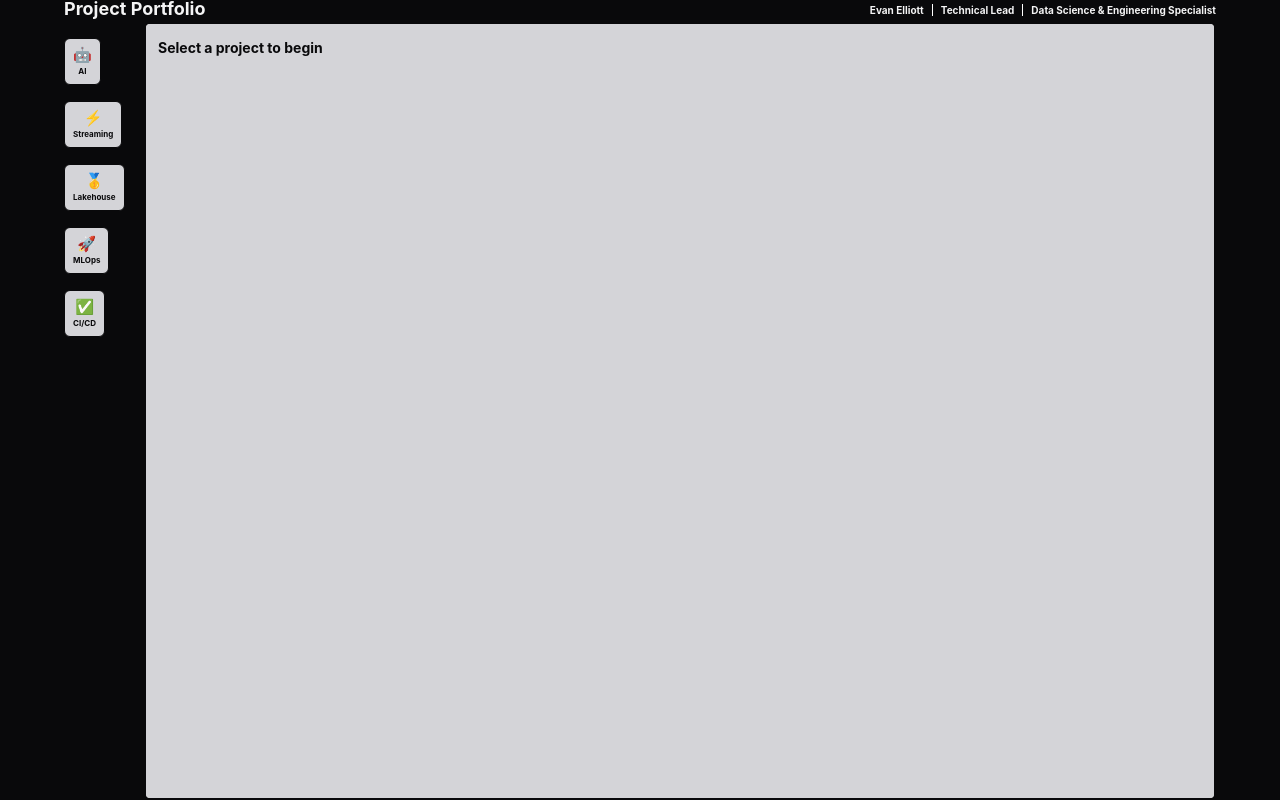
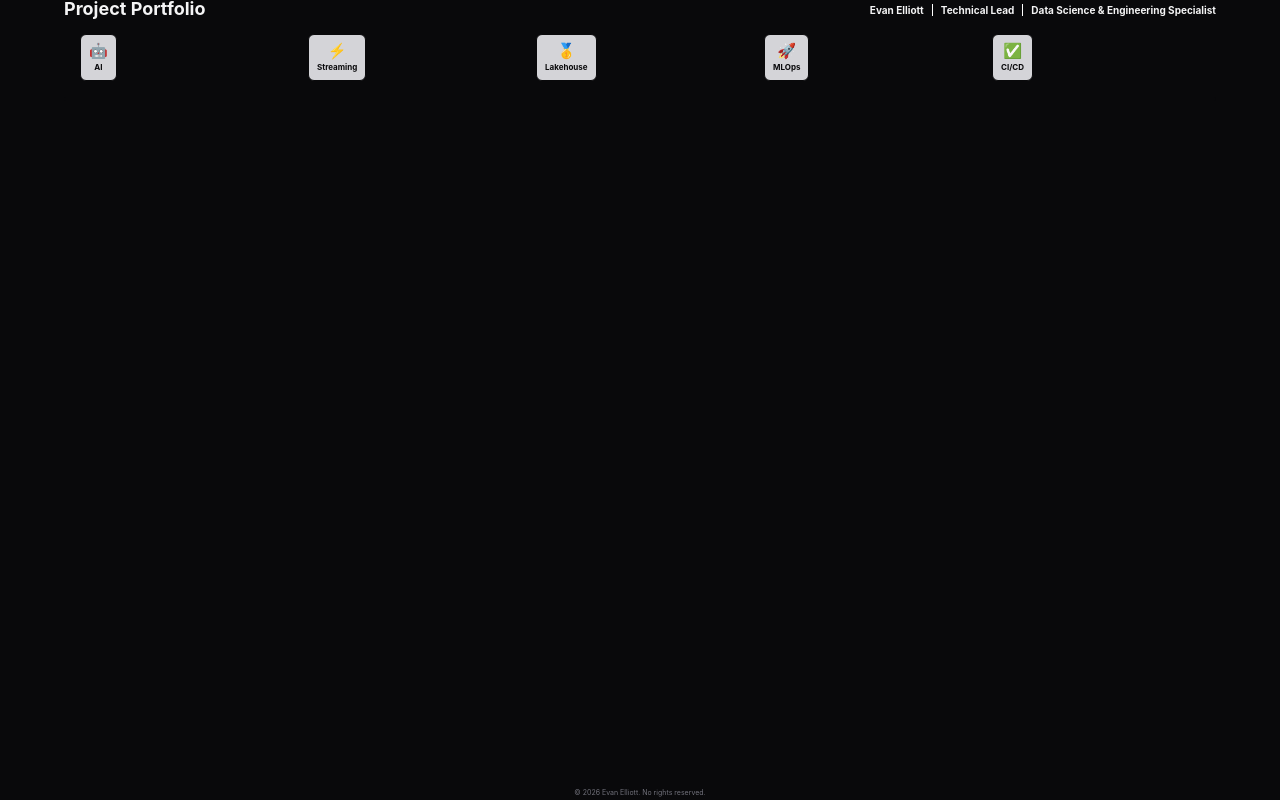
Before and after one commit to evanelliott/portfolio, a Vue app: page / in a window 1280 px wide. Built offline with nearby package versions, Linux system fonts and the light colour scheme.

Commit message:
Move ProjectPane to top

```diff
--- a/src/App.vue
+++ b/src/App.vue
@@ -17,7 +17,7 @@ const handleProjectSelect = (id: string) => {
   <div class="project-root min-h-screen flex flex-col bg-zinc-950 text-zinc-100 sm:px-16 isolate">
 
     <!-- Top Header -->
-    <header class="w-full shrink-0 z-20 pt-8 sm:pt-0 pb-2 sm:pb-1">
+    <header class="w-full shrink-0 z-20 pt-12 sm:pt-0 pb-4 sm:pb-4">
       <div class="max-w-7xl mx-auto px-4 sm:px-0 flex justify-between items-end">
         <h4 class="font-bold leading-none text-[18px]">Project Portfolio</h4>
         <div class="hidden sm:block text-[10px] font-bold">
@@ -30,13 +30,13 @@ const handleProjectSelect = (id: string) => {
 
     <!-- Main Layout Container -->
     <!-- On mobile, Project Bar is horizontal (col). On Desktop, it's vertical (row) -->
-    <div class="flex-1 flex flex-col sm:flex-row">
+    <div class="flex-1 flex flex-col">
 
       <!-- Project Pane Bar -->
       <!-- sm:h-full ensures it stretches the vertical height on desktop -->
-      <aside class="order-1 sm:order-1 w-full sm:w-20 h-auto sm:h-full shrink-0 bg-zinc-950 z-10 px-4 sm:px-0 pb-4 sm:pr-4 sm:py-4">
+      <aside class="order-1 w-full h-auto shrink-0 bg-zinc-950 z-10 px-4 pb-4">
         <!-- flex-1 on the panes inside this flex container will force them to distribute evenly -->
-        <nav class="flex flex-row sm:flex-col h-full w-full p-0 gap-2 sm:gap-4">
+        <nav class="flex flex-row h-full w-full p-0 gap-2 sm:gap-5">
           <ProjectPane
             v-for="project in projects"
             :key="project.id"
@@ -49,7 +49,7 @@ const handleProjectSelect = (id: string) => {
       </aside>
 
       <!-- Main Viewport -->
-      <main class="order-2 sm:order-2 flex-1 relative overflow-y-auto text-zinc-950 bg-zinc-950 custom-scrollbar">
+      <main class="order-2 flex-1 relative overflow-y-auto text-zinc-950 bg-zinc-950 custom-scrollbar">
         <RouterView v-slot="{ Component }">
           <Transition name="page" mode="out-in">
             <component :is="Component" :selectedId="selectedId" :projects="projects" />
@@ -58,6 +58,12 @@ const handleProjectSelect = (id: string) => {
       </main>
 
     </div>
+
+    <footer class="w-full py-0.5 text-center shrink-0 bg-zinc-950 z-20">
+      <div class="text-[7px] text-zinc-500">
+        &copy; {{ new Date().getFullYear() }} Evan Elliott. No rights reserved.
+      </div>
+    </footer>
   </div>
 </template>
 
--- a/src/components/ProjectPane.vue
+++ b/src/components/ProjectPane.vue
@@ -25,7 +25,7 @@ defineEmits<{
     class="relative w-full h-full flex flex-col text-left transition-all duration-200 ease-out group"
     :class="[
       isActive
-        ? 'translate-y-2 sm:translate-y-0 sm:translate-x-2'
+        ? 'translate-y-2'
         : ''
     ]"
   >
@@ -34,8 +34,7 @@ defineEmits<{
     <div
       v-if="isActive"
       class="absolute bg-indigo-600 rounded-full transition-all
-             right-1 left-1 -top-2 h-1
-             sm:top-1 sm:bottom-1 sm:-left-2 sm:right-auto sm:h-auto sm:w-1"
+             right-1 left-1 -top-2 h-1"
     ></div>
 
     <!-- Card Container -->
--- a/src/views/PortfolioHome.vue
+++ b/src/views/PortfolioHome.vue
@@ -23,21 +23,6 @@ const activeProject = computed(() =>
 
     <!-- Updated Empty State with info about sections -->
     <div v-else class="flex flex-col items-start justify-start h-full px-0 pt-0 text-start">
-
-      <!-- 1. FIXED TOP HEADER -->
-      <!-- This stays at the top and does not scroll -->
-      <header class="z-30 bg-zinc-300 px-3 h-12 flex justify-start items-center w-full">
-        <div class="flex items-baseline gap-3 py-4 min-w-0">
-          <div class="space-y-0.5">
-            <h4 class="text-sm font-bold leading-none">
-              Select a project to begin
-            </h4>
-          </div>
-        </div>
-      </header>
-
-      <!-- 2. SCROLLABLE VIEWPORT -->
-      <!-- This is the container that allows sticky headers to work -->
       <main class="flex-1 overflow-y-auto overflow-x-hidden scroll-smooth h-full w-full bg-zinc-300">
       </main>
     </div>
@@ -88,8 +73,7 @@ const activeProject = computed(() =>
     transform: translateY(0);
   }
   50% {
-    transform: translateY(6px); /* Moves 6px towards the sidebar */
+    transform: translateY(-6px); /* Moves 6px towards the sidebar */
   }
 }
-
 </style>
```
